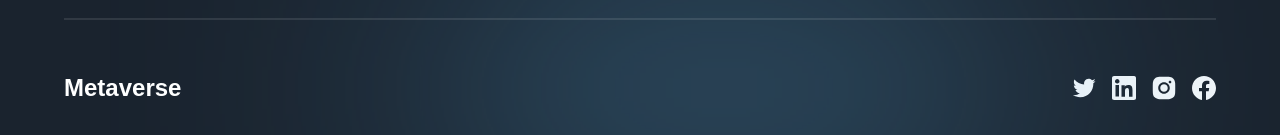
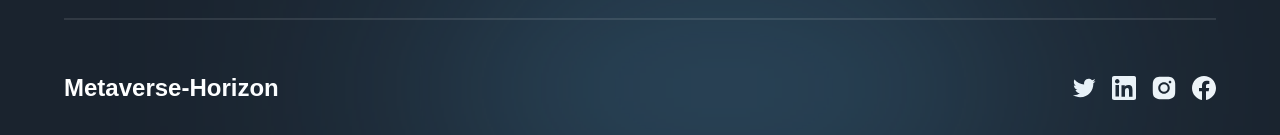
Before and after one commit to shoaib-eth/MetaverseHorizon, a Next.js app: page / in a window 1280 px wide. Shown: the part 7350-7485 px from the top of the page. Built offline with nearby package versions, Linux system fonts and the light colour scheme; a web font is replaced by a local one.

Commit message:
Update Footer.jsx

```diff
--- a/components/Footer.jsx
+++ b/components/Footer.jsx
@@ -36,7 +36,7 @@ const Footer = () => (
 
         <div className="flex items-center justify-between flex-wrap gap-4">
           <h4 className="font-extrabold text-[24px] text-white">
-            Metaverse
+            Metaverse-Horizon
           </h4>
 
           <div className="flex gap-4">
```
